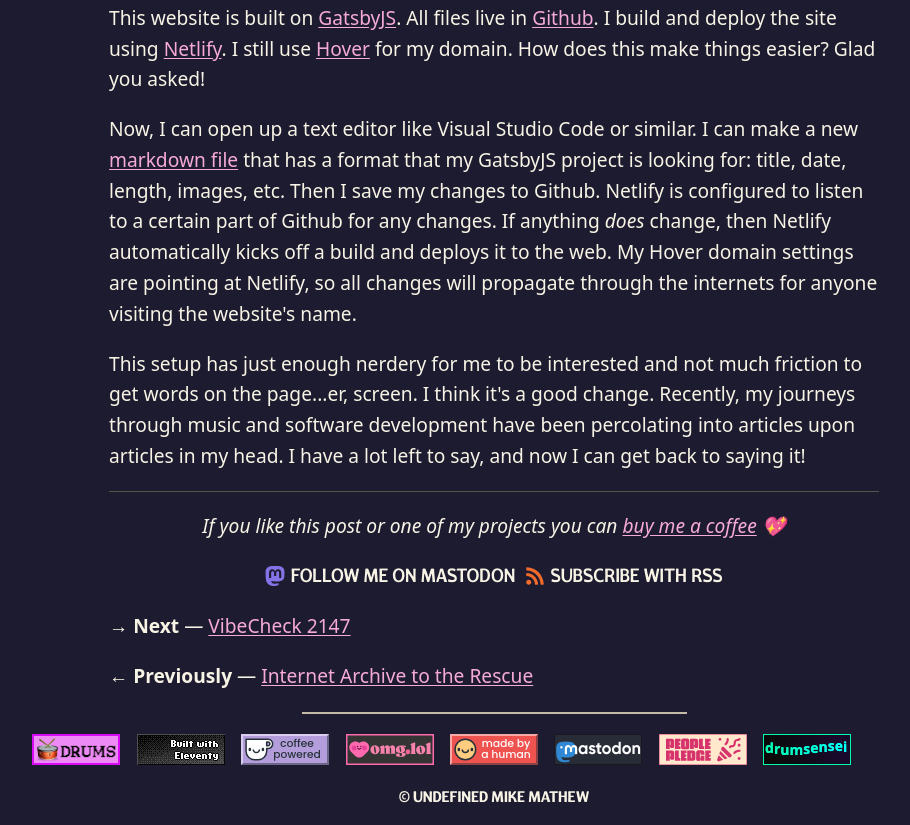
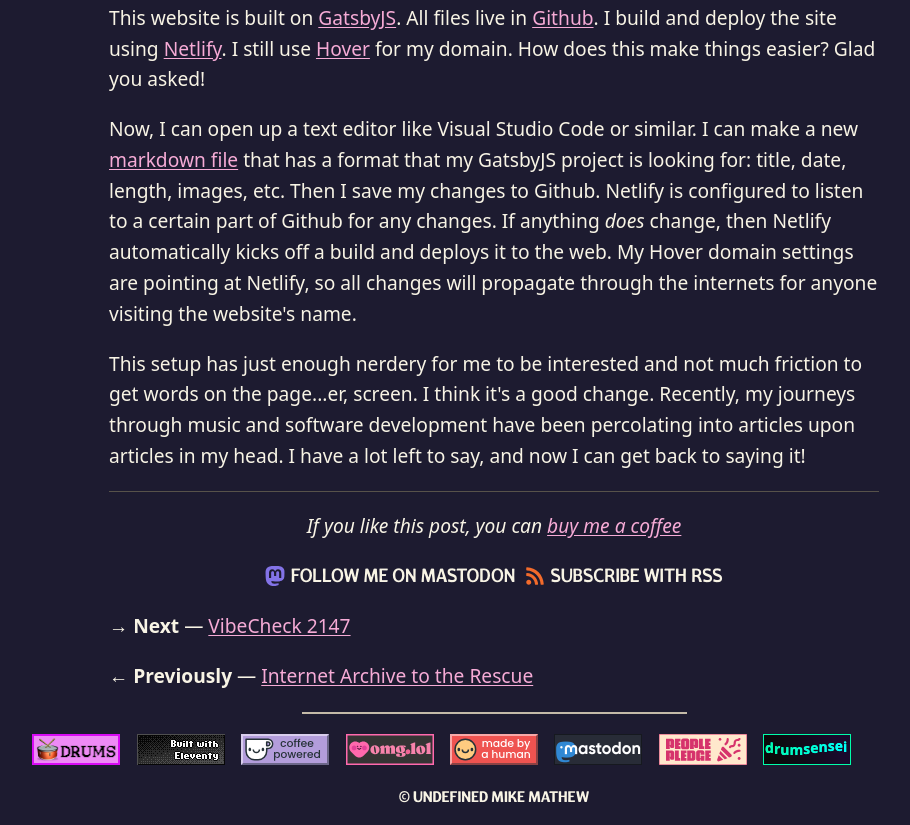
Before and after one commit to m2mathew/mikemathew.me, an Eleventy site: page src/posts/blog/2019/2019-07-27-reboot.md in a window 1280 px wide. Shown: the part 1307-2132 px from the top of the page, without its empty margins (146-1056 px from the left). Built offline with nearby package versions, Linux system fonts and the light colour scheme; Eleventy itself is replaced by a stand-in of ours; files that its build step writes are made by us from their sources; a web font is replaced by a local one; what @11tyrocks/eleventy-plugin-lightningcss, markdown-it-github-alerts, markdown-it-image-figures would draw is missing.

Commit message:
refactor: update text on post that links to coffee page

```diff
--- a/src/_layouts/posts/post.njk
+++ b/src/_layouts/posts/post.njk
@@ -42,7 +42,7 @@ layout: base
 <footer>
   {% if postType !== 'almanac' %}
     <div class="bmac">
-      <p>If you like this post or one of my projects you can <a href="/coffee">buy me a coffee</a> 💖</p>
+      <p>If you like this post, you can <a href="/coffee">buy me a coffee</a></p>
     </div>
   {% endif %}
 
```
